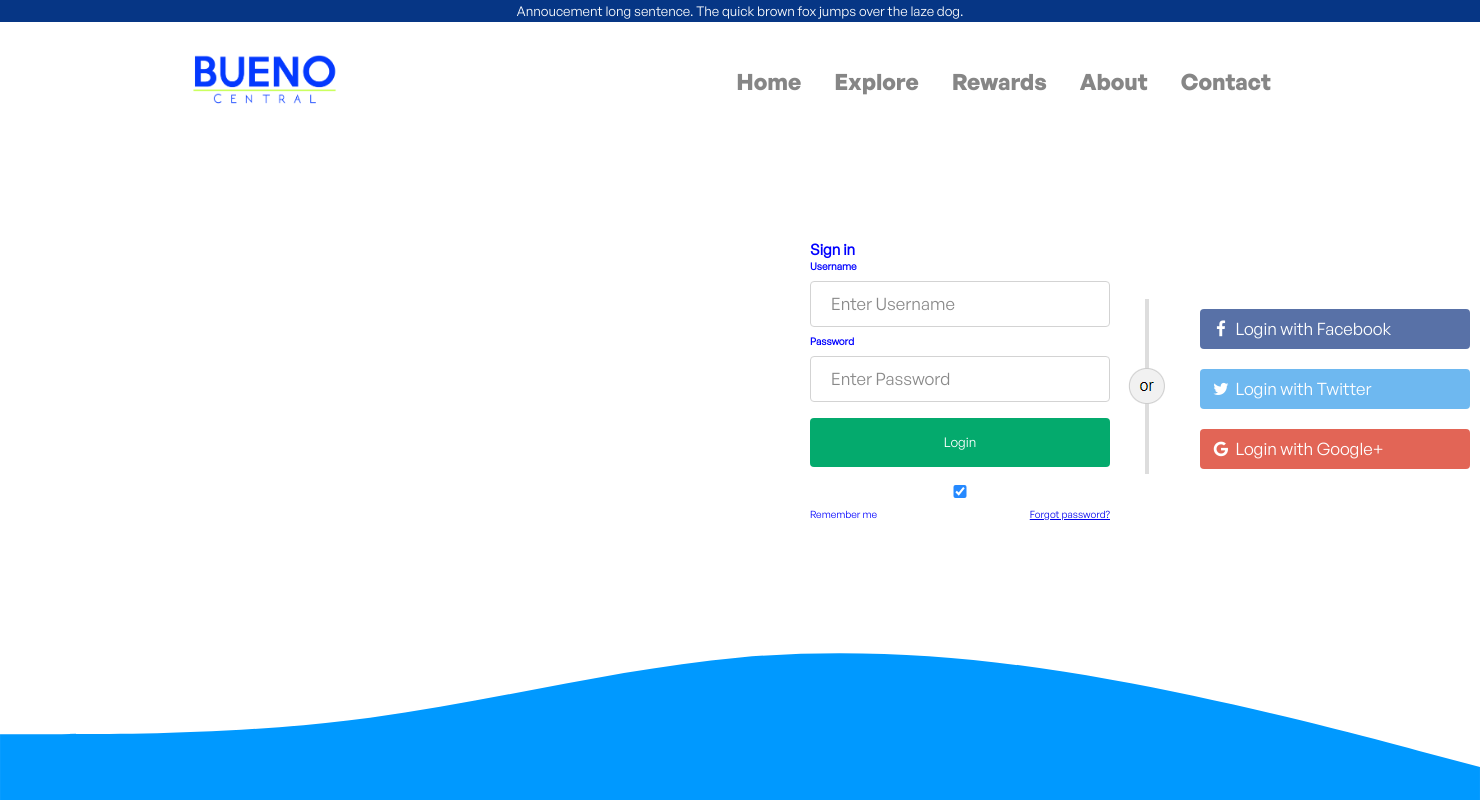
After one commit to CODEKanazaki/OJT-2022, a PHP site: page /uadmin.html in a window 1480 px wide. The commit adds this page. Run offline with PHP 8.4, Linux system fonts and the light colour scheme.

Commit message:
implemented login page

```diff
--- a/css/uadmin.css
+++ b/css/uadmin.css
@@ -15,26 +15,48 @@
   }
 
 
-header {
-padding: 8px;
+/* header {
+padding: 6px;
 text-align: center;
 background: rgb(15, 15, 104);
 color: white;
-font-size: 8px;
+font-size: 6px;
+}
+   */
+
+.navitem {
+  font-family: "GeneralSans-Bold", sans-serif;
+}
+
+.navitem:hover {
+  color: black;
+  border-bottom: 1px solid black;
 }
 
 
 .box1{
-  border: 1px solid;
-  width: 250px;
+  /* border: 1px solid; */
+  width: 300px;
   height: 300px;
   font-size: 10px;
-
-  margin-top: 250px;
+  color:blue;
+  margin-top: 150px;
   margin-left: 110px;
 
 
 }
+
+.line{
+    margin-top: -260px;
+    margin-left: 410px;
+}
+
+
+button:hover {
+    opacity: 0.8;
+  }
+
+
 input[type=text], input[type=password] {
     width: 100%;
     padding: 12px 20px;
@@ -44,38 +66,78 @@ input[type=text], input[type=password] {
     box-sizing: border-box;
   }
 
-button {
+button {        /*Login*/
 background-color: #04AA6D;
 color: white;
-padding: 14px 20px;
+padding: 16px 20px;
 margin: 8px 0;
 border: none;
 cursor: pointer;
 width: 100%;
+border-radius: 4px;
+}
+
+#forgotpass {
+    float: right;
 }
 
 .box2{
-    border: 5px solid;
+    /* border: 5px solid;
+    background-color: aqua;
+     */
     width: 250px;
     height: 250px;
     font-size: 10px;
-    background-color: aqua;
+    margin-top: -240px;
+    margin-left: 500px;
+  }
 
-    margin-top: -220px;
-    margin-left: 370px;
+  input,
+.btn {
+  width: 100%;
+  padding: 10px;
+  border: none;
+  border-radius: 4px;
+  margin: 10px 0;
+  opacity: 0.85;
+  display: inline-block;
+  font-size: 17px;
+  line-height: 20px;
+  text-decoration: none; /* remove underline from anchors */
+}
+
+
+  .fb {
+    background-color: #3B5998;
+    color: white;
   }
+
+  .twitter {
+    background-color: #55ACEE;
+    color: white;
+  }
+
+  .google {
+    background-color: #dd4b39;
+    color: white;
+  }
+
+
 
 body {
     font-family: "GeneralSans-Regular";
     margin: 0;
-
+    background: rgb(255, 255, 255);
+    /* background-color: gray; */
   }
 
 .content {
-max-width: 500px;
-margin: auto;
+max-width: 800px;
+max-height: 800px;
+margin-top: -50px;
+margin-left: 700px;
 background: white;
-padding: 10px;
+
 }
 
 
@@ -84,3 +146,8 @@ padding: 10px;
     bottom: 0;
     width: 100vw;
   }
+
+
+footer {
+  background-color: rgba(1,1,1,0);
+}
--- a/index.html
+++ b/index.html
@@ -14,7 +14,7 @@
         <a href="rewards.html">REWARDS</a></li><br><br>
         <a href="about.html">ABOUT</a></li><br><br>
         <a href="contact.html">CONTACT</a></li><br><br>
-        <button><a href="user_login.php"><b>BECOME A MEMBER</b></a></button>
+        <button><a href="uadmin.html"><b>BECOME A MEMBER</b></a></button>
     </div>
 
     <div class="slider-frame">
--- a/rewards.html
+++ b/rewards.html
@@ -44,7 +44,7 @@
           Lorem ipsum dolor sit amet consectetur adipisicing elit.
         </p>
         <div class="rewards-btn">
-          <a href="/" class="btn-green">Become a Member</a>
+          <a href="uadmin.html" class="btn-green">Become a Member</a>
           <a href="contact.html" class="btn-blue">Inquire</a>
         </div>
       </div>
--- /dev/null
+++ b/uadmin.html
@@ -0,0 +1,89 @@
+<!DOCTYPE html>
+<html>
+
+<head>
+    <title>User login page</title>
+    <link rel="stylesheet" href="./css/styles.css">
+    <link rel="stylesheet" href="https://cdnjs.cloudflare.com/ajax/libs/font-awesome/4.7.0/css/font-awesome.min.css">
+    <link rel="stylesheet" href="./css/uadmin.css">
+</head>
+
+<body class="bg">
+    <div id="announcement">
+        <p>Annoucement long sentence. The quick brown fox jumps over the laze dog.</p>
+    </div>
+    <header>
+        <img src="./images/bc_logo_text.png" alt="Logo" />
+        <button id="navicon" onclick="openNav()">
+            <i class="fa-solid fa-bars fa-lg"></i>
+        </button>
+        <div id="navmenu1" class="navmenu hide">
+            <a class="navitem" href="index.html">Home</a>
+            <a class="navitem" href="explore.html">Explore</a>
+            <a class="navitem" href="rewards.html">Rewards</a>
+            <a class="navitem" href="about.html">About</a>
+            <a class="navitem" href="contact.html">Contact</a>
+        </div>
+    </header>
+
+
+    <div class="content">
+        <div class="box1">
+
+            <h2>Sign in</h2>
+            <label for="uname"><b>Username</b></label>
+            <input type="text" placeholder="Enter Username" name="uname" required>
+
+            <label for="psw"><b>Password</b></label>
+            <input type="password" placeholder="Enter Password" name="psw" required>
+
+            <button type="submit">Login</button>
+
+
+            <label><input type="checkbox" checked="checked" name="remember">Remember me</label>
+            <span id="forgotpass" class="psw"><a href="#">Forgot password?</a></span>
+
+        </div>
+
+        <div class="box2">
+            <div class="col">
+                <a href="#" class="fb btn">
+                    <i class="fa fa-facebook fa-fw"></i> Login with Facebook
+                </a>
+                <a href="#" class="twitter btn">
+                    <i class="fa fa-twitter fa-fw"></i> Login with Twitter
+                </a>
+                <a href="#" class="google btn"><i class="fa fa-google fa-fw">
+                    </i> Login with Google+
+                </a>
+            </div>
+        </div>
+
+        <!-- <div class="buenologo">
+        <img src="../images/bc_logo_text.png">
+        </div> -->
+
+
+        <div class="line">
+            <img src="./images/or.png">
+        </div>
+
+
+
+    </div>
+
+
+
+
+    <footer>
+        <div class="wave">
+            <img src="./images/wave.svg">
+        </div>
+
+    </footer>
+
+</body>
+
+<script src="" async defer></script>
+
+</html>
```
Also changed, not shown: admin/uadmin.php (deleted, +0 -57 lines), admin/user_admin.php (deleted, +0 -46 lines), css/useradmin.css (deleted, +0 -57 lines), images/Or.PNG (added).
